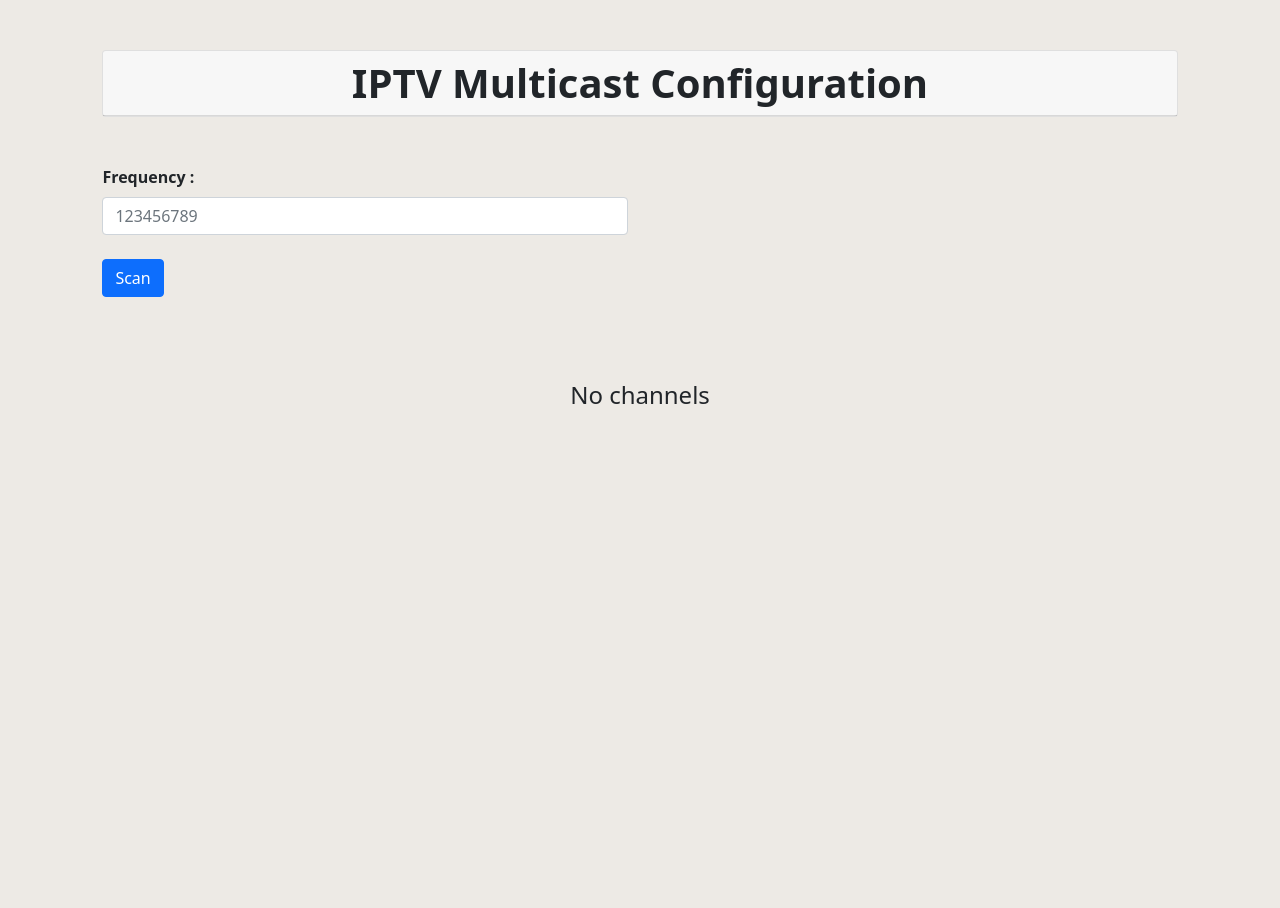
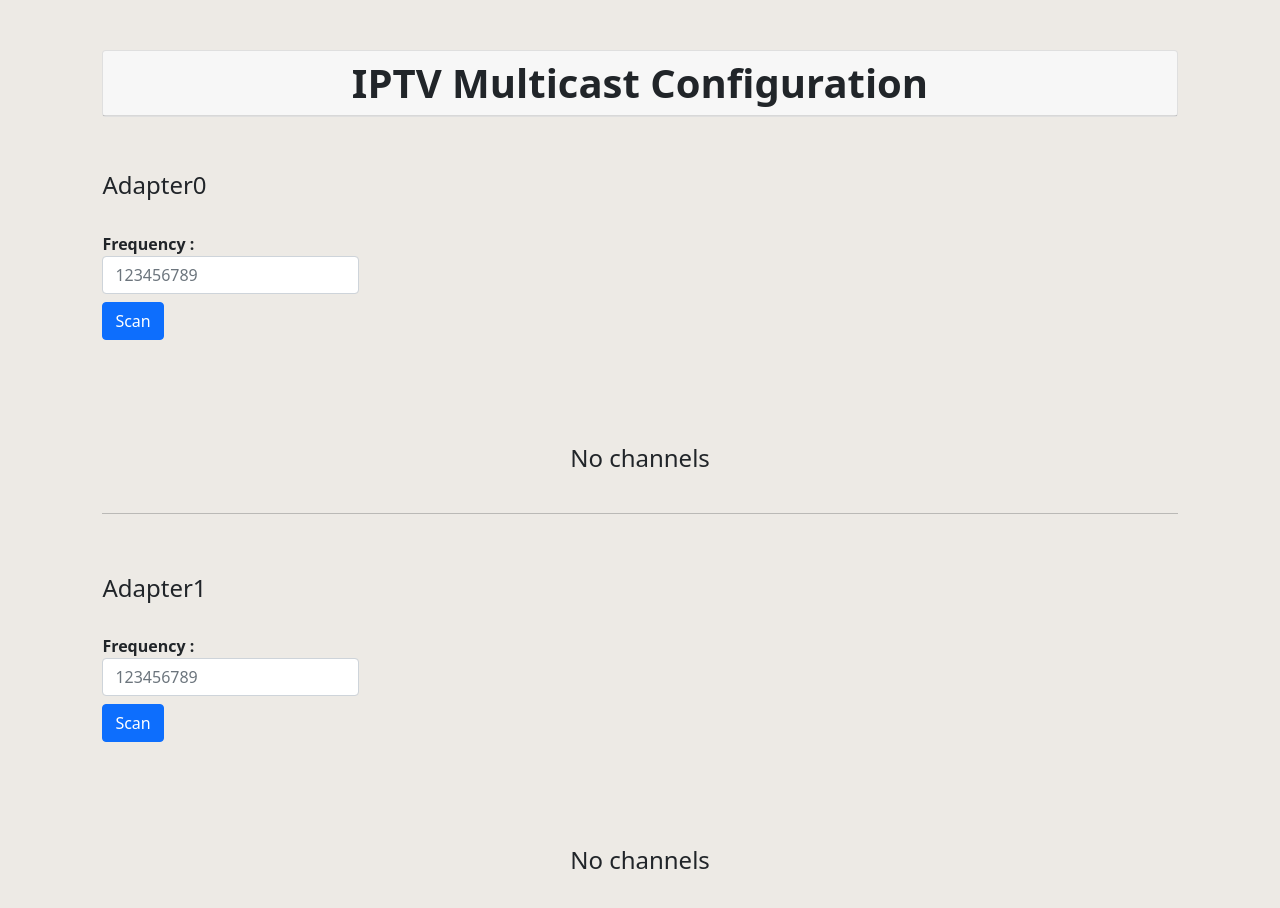
Before and after one commit to charlesmk02/IPTV-Multicast-Server, a React (Create React App) app in the folder frontend/: page / in a window 1280 px wide. Shown: the top 908 px of the page. Built offline with nearby package versions, Linux system fonts and the light colour scheme.

Commit message:
[ADD] Two tuners

```diff
--- a/frontend/src/App.js
+++ b/frontend/src/App.js
@@ -2,12 +2,10 @@ import './App.css';
 import 'bootstrap/dist/css/bootstrap.min.css';
 import React, { useState } from 'react';
 import { Card } from 'react-bootstrap';
-import Scan from './Components/Scan';
-import Stream from './Components/Stream';
+import Adapter0 from './Components/Adapter0';
+import Adapter1 from './Components/Adapter1';
 
 function App() {
-  const [channels, updateChannels] = useState({})
-  const [freq, updateFreq] = useState()
 
   return (
     <div className="App">
@@ -19,21 +17,10 @@ function App() {
         </Card>
         <br />
         <div>
-          <Scan parentCallback={(childData) => {
-            updateFreq(childData["freq"])
-            updateChannels(childData["chl"])
-          }} />
+          <Adapter0 />
         </div>
-        <br />
-        <div>
-          {Object.entries(channels).length != 0 ?
-            <Stream channels={channels} freq={freq} />
-            :
-            <div>
-              <h4 style={{ marginTop: 60, marginBottom: 40, textAlign: 'center' }}>No channels</h4>
-            </div>
-          }
-        </div>
+        <hr />
+        <Adapter1 />
       </div>
     </div>
   );
--- /dev/null
+++ b/frontend/src/Components/Adapter0.js
@@ -0,0 +1,34 @@
+import '../App.css';
+import 'bootstrap/dist/css/bootstrap.min.css';
+import React, { useState } from 'react';
+import Scan from './Scan';
+import Stream from './Stream';
+
+const Adapter0 = (props) => {
+    const [channels, updateChannels] = useState({})
+    const [freq, updateFreq] = useState()
+
+    return (
+        <div>
+          <h4 style={{ marginTop: 30 }}>Adapter0</h4>
+            <div>
+              <Scan parentCallback={(childData) => {
+                updateFreq(childData["freq"])
+                updateChannels(childData["chl"])
+              }} />
+            </div>
+            <br />
+            <div>
+              {Object.entries(channels).length != 0 ?
+                <Stream channels={channels} freq={freq} adapter={0} />
+                :
+                <div>
+                  <h4 style={{ marginTop: 60, marginBottom: 40, textAlign: 'center' }}>No channels</h4>
+                </div>
+              }
+            </div>
+        </div>
+      );
+}
+
+export default Adapter0;
--- /dev/null
+++ b/frontend/src/Components/Adapter1.js
@@ -0,0 +1,34 @@
+import '../App.css';
+import 'bootstrap/dist/css/bootstrap.min.css';
+import React, { useState } from 'react';
+import Scan from './Scan';
+import Stream from './Stream';
+
+const Adapter1 = (props) => {
+    const [channels, updateChannels] = useState({})
+    const [freq, updateFreq] = useState()
+
+    return (
+        <div>
+          <h4 style={{ marginTop: 60 }}>Adapter1</h4>
+            <div>
+              <Scan parentCallback={(childData) => {
+                updateFreq(childData["freq"])
+                updateChannels(childData["chl"])
+              }} />
+            </div>
+            <br />
+            <div>
+              {Object.entries(channels).length != 0 ?
+                <Stream channels={channels} freq={freq} adapter={1} />
+                :
+                <div>
+                  <h4 style={{ marginTop: 60, marginBottom: 40, textAlign: 'center' }}>No channels</h4>
+                </div>
+              }
+            </div>
+        </div>
+      );
+}
+
+export default Adapter1;
--- a/frontend/src/Components/Scan.js
+++ b/frontend/src/Components/Scan.js
@@ -16,12 +16,18 @@ const Scan = (props) => {
                     throw new Error('Invalid frequency')
                 } else {
                     postData('http://192.168.5.105:9000/scan', { 'freq': freq })
-                        .then(data => props.parentCallback({
-                            "freq": freq,
-                            "chl": data["result"]
-                        }))
-                        .then(() => resolve())
-                        .catch(err => { throw err })
+                        .then(response => {
+                            props.parentCallback({
+                                "freq": freq,
+                                "chl": response["result"]
+                            })
+                            resolve()
+                        })
+                        .catch(err => {
+                            alert(err.message)
+                            console.log(err.message)
+                            reject(err)
+                        })
                 }
             }
             catch (err) {
@@ -34,11 +40,12 @@ const Scan = (props) => {
 
     return (
         <form onSubmit={handleSubmit(handleOnScan)}>
-            <Row className="form-rows" className="api-keys">
+            <Row className="form-rows">
                 <Col sm={6}>
                     <br />
-                    <Form.Label className="form-label">Frequency : </Form.Label>
-                    <Form.Control type="text" placeholder="123456789" onChange={(e) => updateFreq(parseInt(e.target.value))} />
+                    <Form.Label className="form-label">Frequency :
+                        <Form.Control type="text" placeholder="123456789" onChange={(e) => updateFreq(parseInt(e.target.value))} />
+                    </Form.Label>
                     <br />
                     <button disabled={isSubmitting} className="btn btn-primary mr-1">
                         {isSubmitting && <span class="spinner-border spinner-border-sm" role="status" aria-hidden="true"></span>}
--- a/frontend/src/Components/Stream.js
+++ b/frontend/src/Components/Stream.js
@@ -8,10 +8,11 @@ const Stream = (props) => {
     const { isSubmitting } = formState
     const [channels, updateChannels] = useState(props.channels)
     const [streamState, setStreamState] = useState(false)
+    const [protocol, setProtocol] = useState('RTP')
 
     useEffect(() => {
         updateChannels(props.channels)
-    },[props.channels])
+    }, [props.channels])
 
     const hasDuplicates = (array) => {
         return (new Set(array)).size !== array.length;
@@ -20,6 +21,7 @@ const Stream = (props) => {
     const handleOnStart = () => {
         return new Promise((resolve, reject) => {
             try {
+                console.log(channels)
                 var obj = {}
                 for (let key in channels) {
                     if (channels[key].checked) {
@@ -30,6 +32,7 @@ const Stream = (props) => {
                 if (Object.entries(obj).length === 0) {
                     throw new Error('No channels selected')
                 }
+
                 var re = /^2(?:2[4-9]|3\d)(?:\.(?:25[0-5]|2[0-4]\d|1\d\d|[1-9]\d?|0)){3}:([1-9][0-9]{0,3}|[1-5][0-9]{4}|6[0-4][0-9]{3}|65[0-4][0-9]{2}|655[0-2][0-9]|6553[0-5])$/
                 for (let key in obj) {
                     if (!re.test(obj[key].ip)) {
@@ -46,15 +49,25 @@ const Stream = (props) => {
                     throw new Error('Repeated address(es)')
                 }
                 let data = {
+                    "adpt": props.adapter,
+                    "chl": obj,
                     "freq": props.freq,
-                    "chl": obj
+                    "proto": protocol
                 }
 
+                setStreamState(true)
+
                 postData('http://192.168.5.105:9000/start-stream', data)
-                    .then(() => resolve())
-                    .catch(err => { throw err })
-
-                setStreamState(true)
+                    .then(() => {
+                        setStreamState(false)
+                        resolve()
+                    })
+                    .catch(err => {
+                        setStreamState(false)
+                        alert(err.message)
+                        console.log(err.message)
+                        reject(err)
+                    })
             }
             catch (err) {
                 alert(err.message)
@@ -68,16 +81,24 @@ const Stream = (props) => {
         event.preventDefault()
 
         fetch('http://192.168.5.105:9000/stop-stream')
-            .then(response => response.json())
             .then(() => {
                 setStreamState(false)
             })
-            .catch(err => console.log(err.message))
+            .catch(err => {
+                alert(err.message)
+                console.log(err.message)
+            })
     }
 
     return (
         <div>
             <form onSubmit={handleSubmit(handleOnStart)}>
+                <Form.Label className="form-label">Protocol :
+                    <Form.Select value={protocol} onChange={(e) => setProtocol(e.target.value)}>
+                        <option value="RTP">RTP</option>
+                        <option value="UDP">UDP</option>
+                    </Form.Select>
+                </Form.Label>
                 <Table id="site" striped size="md">
                     <thead style={{ textAlign: "center" }}>
                         <tr>
```
